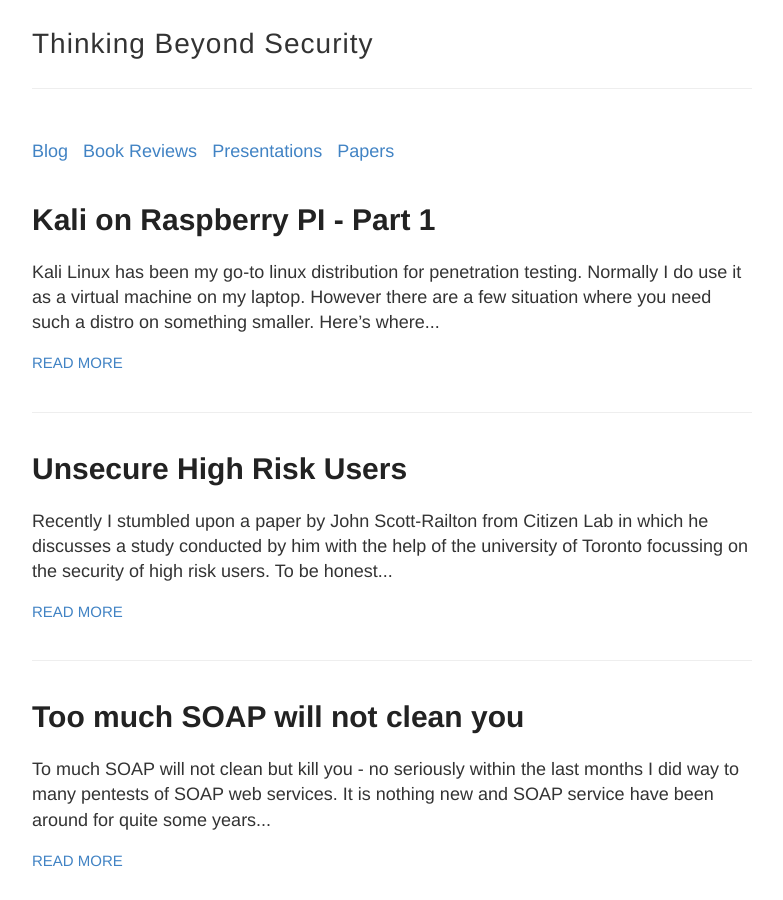
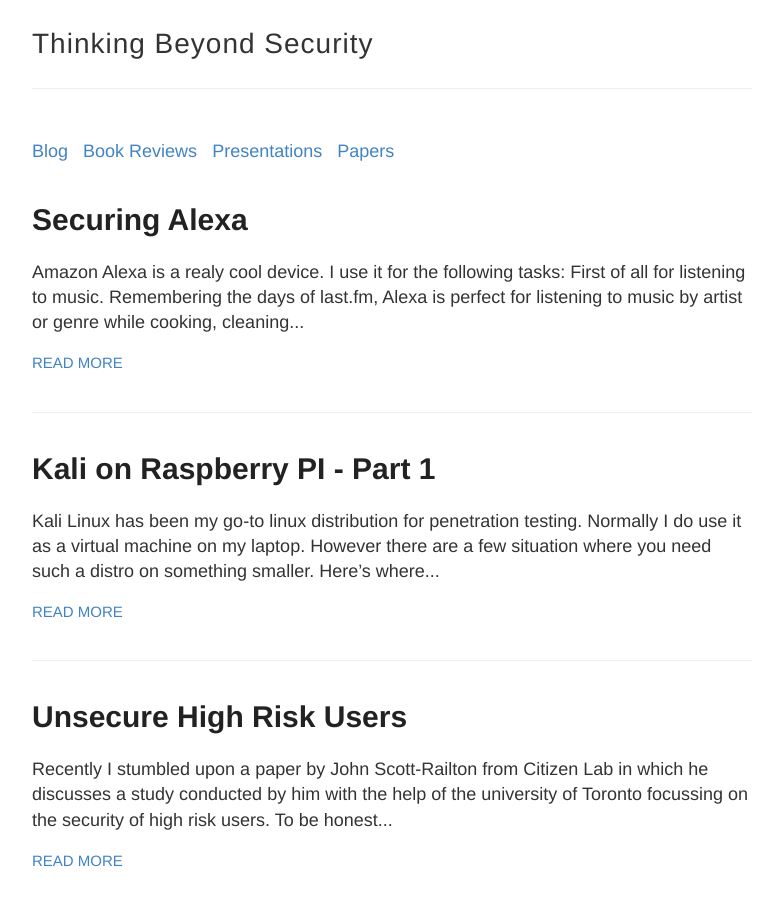
Before and after one commit to mmiedaner/mmiedaner.github.io, a Jekyll site: the page built from index.html, in a window 1280 px wide and 900 px high. Shown: the whole window, without its empty margins (248-1031 px from the left). Built offline with Jekyll 4.4.1, drawn with Linux system fonts in a browser that asks for light colours; comment, search, counter and statistics services are not loaded; some of the changed lines change nothing that is shown.

Commit message:
blog post on alexa and security, bug fix in index.html for papers

```diff
--- /dev/null
+++ b/_posts/2018-08-12-Securing-Alexa.md
@@ -0,0 +1,61 @@
+---
+layout: post
+title: "Securing Alexa"
+date: "2018-08-12 08:41:50 +0200"
+category: blog
+link:
+filename:
+thumbnail:
+---
+
+Amazon Alexa is a realy cool device. I use it for the following tasks:
+First of all for listening to music. Remembering the days of last.fm,
+Alexa is perfect for listening to music by artist or genre while cooking,
+cleaning up or as a play along - assuming you play an instrument.
+But and that's a big but Alexa lacks some security features. First of all
+there is absolutely no authentication to the best of my knowledge. If I am wrong,
+please contact me. Considering usability aspects this makes sense. You want
+your voice assistant to work as smooth as possible. For playing music,
+checking the weather forecast or traffic you do not need such a thing.
+However as soon as you allow shopping it becomes interesting from an
+attackers point of view. Amazon thought of this aspect and gave you an
+option to limit the shopping experience to denying access to the checkout.
+Clearly one could fill up your basket but not actually purchase anything.
+
+![ ](../images/SecuringAlexaVoicePurchase.png)
+
+Managing lists is an other feature that I use quiet heavily. Seriously this
+is one of the most insecure features since Alexa doesn't offer any
+authentication everyone can easily check your lists as soon as he or she
+has physical access to your Alexa. The only thing you can do here is to
+keep the items of your list as simple and harmless as possible.
+However this is easier said than done 😂.
+
+
+Communications is an exceptional feature once you have more than one Alexa
+in your home. You may remember the news articles about a conversation recorded
+and send to a friend without the victim's notice ([ Link ](https://www.businessinsider.de/amazon-alexa-records-private-conversation-2018-5?r=US&IR=T)).
+Assuming that this story is true, you need to keep in mind that Alexa can do
+this - but you need to authorize two steps to get the recording send to one
+of your upfront activated contacts. To put it simply: you can't erroneously
+send messages/recordings to anybody. There are some steps to take actively.
+The nice thing is you can configure different security levels. For example
+it is possible to restrict the communications to the Alexa devices you/your
+household owns. So it is simply a house telephone. Great feature - my family
+loves it and uses it heavily. Just make sure you have the appropriate configuration
+activated.
+
+![ ](../images/SecuringAlexaCommunication.png)
+
+Of course you may abuse this feature to spy on your kids for example. Which is
+not as simple as thought because the LED ring on the top of the device turns
+green when "drop in" is active and sounds from your location are replayed on
+the device in high volume. So it makes a lot of noise. Still it is fun, especially
+during holidays just to listen what is happening in an empty home 😂.
+
+You see - it is great fun playing around with Alexa.
+
+
+Enjoy and think twice before you do something with voice assistance.
+
+Cheers !!
```
Also changed, not shown: _papers/index.html (+2 -5 lines), images/SecuringAlexaCommunication.png (added), images/SecuringAlexaVoicePurchase.png (added).
